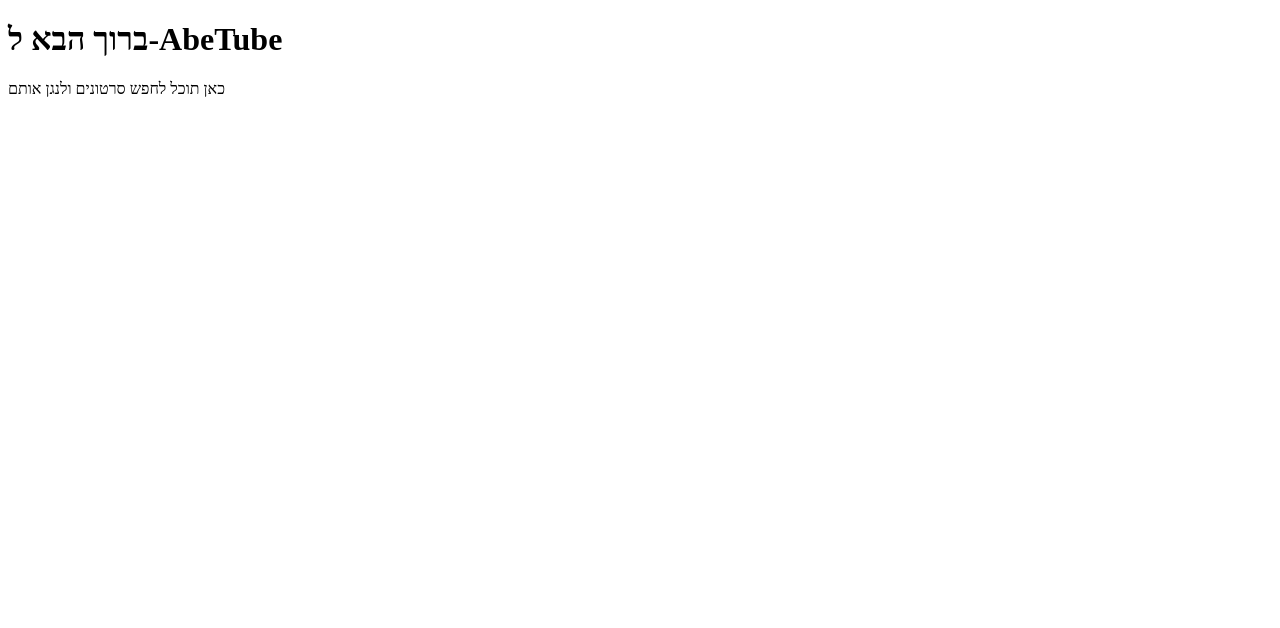
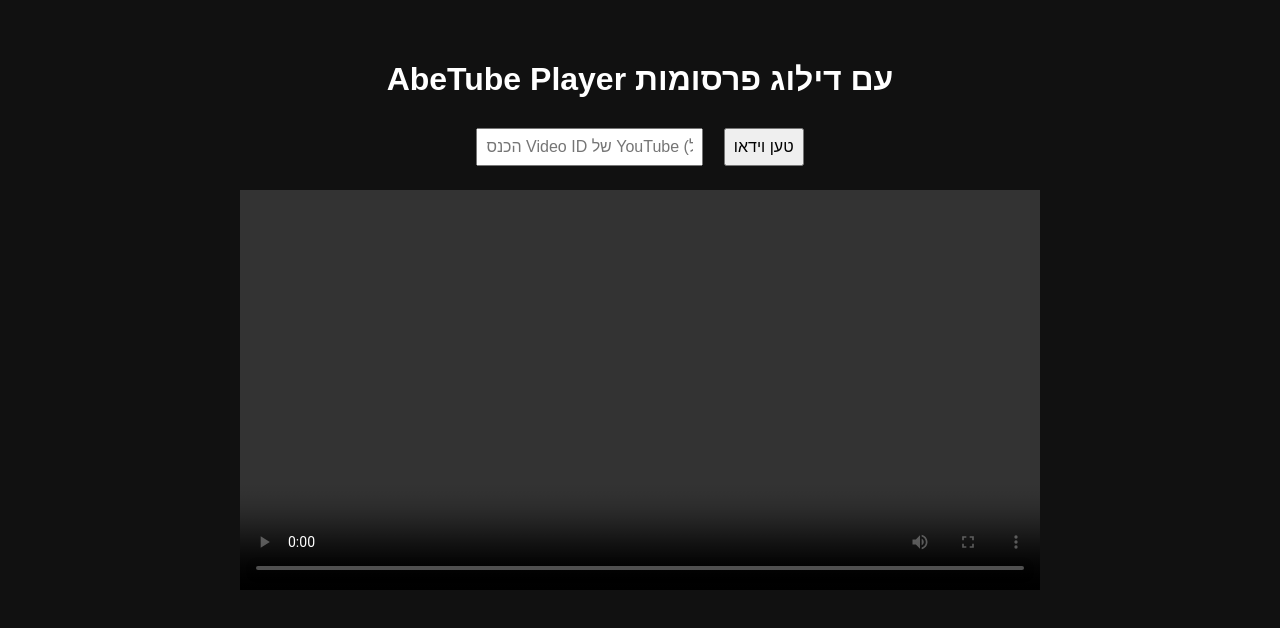
Before and after one commit to abebetube/abetube-server, a website: page AbeTube Player.html in a window 1280 px wide. Drawn offline with Linux system fonts and the light colour scheme.

Commit message:
AbeTube Player.html

```diff
--- a/AbeTube Player.html
+++ b/AbeTube Player.html
@@ -1,13 +1,60 @@
-<!-- public/AbeTube Player.html -->
 <!DOCTYPE html>
-<html lang="en">
+<html lang="he">
 <head>
   <meta charset="UTF-8">
-  <meta name="viewport" content="width=device-width, initial-scale=1.0">
-  <title>AbeTube Player</title>
+  <title>AbeTube Player עם SponsorBlock</title>
+  <style>
+    body { font-family: sans-serif; background: #111; color: white; text-align: center; padding: 2em; }
+    video { width: 90%; max-width: 800px; margin: 1em auto; display: block; }
+    input, button { font-size: 1em; padding: 0.5em; margin: 0.5em; }
+  </style>
 </head>
 <body>
-  <h1>ברוך הבא ל-AbeTube</h1>
-  <p>כאן תוכל לחפש סרטונים ולנגן אותם</p>
+  <h1>AbeTube Player עם דילוג פרסומות</h1>
+  <input id="videoIdInput" placeholder="הכנס Video ID של YouTube (למשל dQw4w9WgXcQ)">
+  <button onclick="loadVideo()">טען וידאו</button>
+  <video id="videoPlayer" controls></video>
+
+  <script>
+  async function loadVideo() {
+    const videoId = document.getElementById('videoIdInput').value.trim();
+    if (!videoId) return alert('אנא הכנס מזהה סרטון');
+
+    const player = document.getElementById('videoPlayer');
+
+    try {
+      // שלח בקשה לשרת כדי לקבל את הלינק הישיר לסרטון
+      const response = await fetch(`https://abetube-server.onrender.com/getVideo?id=${videoId}`);
+      const data = await response.json();
+
+      if (!data.url) throw new Error("לא התקבל קישור וידאו");
+
+      player.src = data.url;
+      player.currentTime = 0;
+      player.play();
+
+      // טען פרקי SponsorBlock (דילוג פרסומות)
+      const res = await fetch(`https://sponsor.ajay.app/api/skipSegments?videoID=${videoId}`);
+      const sponsorData = await res.json();
+      const skipSegments = sponsorData.flatMap(d => d.segments);
+
+      player.addEventListener('timeupdate', () => {
+        const now = player.currentTime;
+        for (const [start, end] of skipSegments) {
+          if (now >= start && now < end) {
+            console.log(`דילוג מ-${start} ל-${end}`);
+            player.currentTime = end;
+            break;
+          }
+        }
+      });
+
+    } catch (e) {
+      console.error('שגיאה בטעינת הווידאו:', e);
+      alert('אירעה שגיאה בטעינת הווידאו. ודא שהמזהה תקין.');
+    }
+  }
+</script>
+
 </body>
 </html>
```
